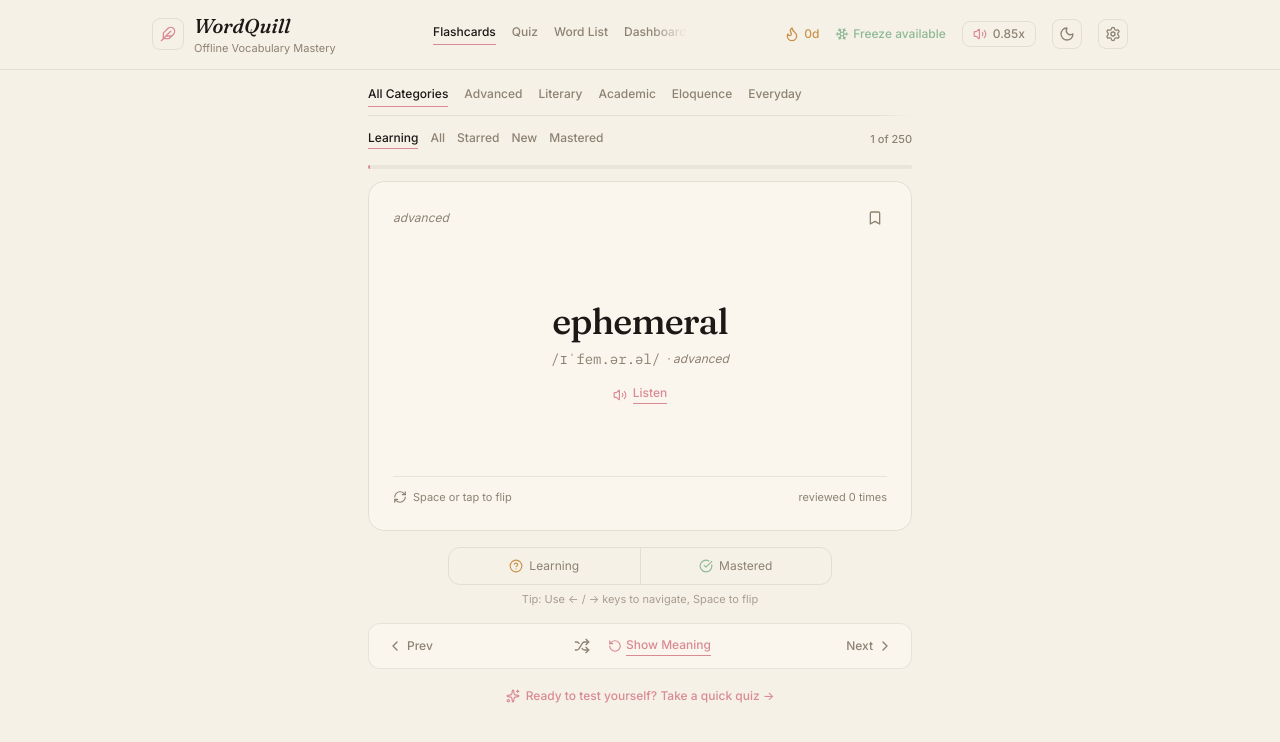
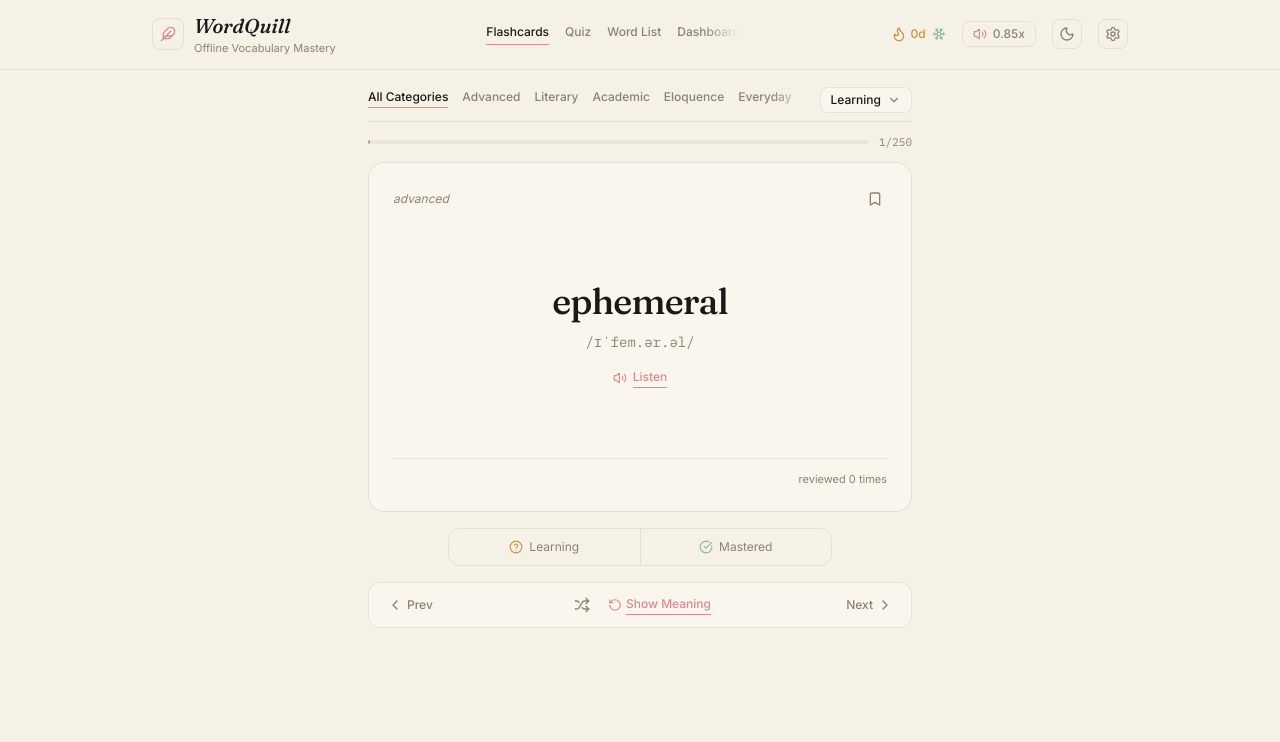
Before and after one commit to ShashiDao/WordQuill, a React (Vite) app: page / in a window 1280 px wide. Both pictures are taken after a click on the button "Skip". Shown: the top 742 px of the page. Built offline with nearby package versions, Linux system fonts and the light colour scheme.

Commit message:
refactor(ui): consolidate streak display and add word status filter
Merge streak and freeze indicators in the header for a cleaner UI. Add a dropdown menu to FlashcardView to allow filtering words by their learning status.

```diff
--- a/src/components/FlashcardView.tsx
+++ b/src/components/FlashcardView.tsx
@@ -4,13 +4,12 @@ import {
   Bookmark,
   ChevronLeft,
   ChevronRight,
+  ChevronDown,
   Shuffle,
   RotateCcw,
   CheckCircle,
   HelpCircle,
-  Sparkles,
   BookOpen,
-  RefreshCw,
 } from 'lucide-react';
 import type { WordItem, UserWordProgress } from '../types';
 import { speakWord } from '../utils/speech';
@@ -21,6 +20,14 @@ import {
   getDueWords,
   incrementDailyWordsReviewed,
 } from '../db/operations';
+
+const STATUS_OPTIONS: { id: string; label: string }[] = [
+  { id: 'learning', label: 'Learning' },
+  { id: 'all', label: 'All' },
+  { id: 'starred', label: 'Starred' },
+  { id: 'new', label: 'New' },
+  { id: 'mastered', label: 'Mastered' },
+];
 
 interface FlashcardViewProps {
   words: WordItem[];
@@ -50,10 +57,25 @@ export const FlashcardView: React.FC<FlashcardViewProps> = ({
     return 'all';
   });
   const [selectedStatusFilter, setSelectedStatusFilter] = useState<string>('learning');
+  const [isStatusMenuOpen, setIsStatusMenuOpen] = useState<boolean>(false);
+  const statusMenuRef = useRef<HTMLDivElement>(null);
   const [currentIndex, setCurrentIndex] = useState<number>(0);
   const [isFlipped, setIsFlipped] = useState<boolean>(false);
   const [isSpeaking, setIsSpeaking] = useState<boolean>(false);
   const [actionFeedback, setActionFeedback] = useState<string | null>(null);
+
+  // Close status dropdown on click outside
+  useEffect(() => {
+    const handleClickOutside = (e: MouseEvent) => {
+      if (statusMenuRef.current && !statusMenuRef.current.contains(e.target as Node)) {
+        setIsStatusMenuOpen(false);
+      }
+    };
+    if (isStatusMenuOpen) {
+      document.addEventListener('mousedown', handleClickOutside);
+      return () => document.removeEventListener('mousedown', handleClickOutside);
+    }
+  }, [isStatusMenuOpen]);
 
   // Touch gesture state for swipe support (no gesture library dependency)
   const [dragOffset, setDragOffset] = useState<{ x: number; y: number }>({ x: 0, y: 0 });
@@ -339,10 +361,9 @@ export const FlashcardView: React.FC<FlashcardViewProps> = ({
 
   return (
     <div className="mx-auto max-w-xl pb-24 pt-4 px-4">
-      {/* Category & Status Filters */}
-      <div className="mb-4 space-y-2.5">
-        {/* Category horizontal scroll tabs */}
-        <div className="flex items-center gap-4 overflow-x-auto pb-2 scrollbar-none border-b border-black/[0.08] dark:border-white/[0.08] mask-edge-fade">
+      {/* Consolidated Filter Row: Category tabs + Status dropdown */}
+      <div className="mb-3 flex items-center justify-between gap-3 border-b border-black/[0.08] pb-2 dark:border-white/[0.08]">
+        <div className="flex items-center gap-3.5 overflow-x-auto pb-0.5 scrollbar-none mask-edge-fade min-w-0 flex-1">
           {categories.map((cat) => (
             <button
               key={cat}
@@ -350,7 +371,7 @@ export const FlashcardView: React.FC<FlashcardViewProps> = ({
                 setSelectedCategory(cat);
                 setCurrentIndex(0);
               }}
-              className={`pb-1 text-xs font-medium capitalize whitespace-nowrap transition cursor-pointer ${
+              className={`pb-0.5 text-xs font-medium capitalize whitespace-nowrap transition cursor-pointer shrink-0 ${
                 selectedCategory === cat
                   ? 'text-[#1B1815] dark:text-[#F6F1E7] border-b border-[#D98A93]'
                   : 'text-[#8C8272] hover:text-[#1B1815] dark:hover:text-[#F6F1E7]'
@@ -365,38 +386,46 @@ export const FlashcardView: React.FC<FlashcardViewProps> = ({
           ))}
         </div>
 
-        {/* Status filter tabs */}
-        <div className="flex items-center justify-between gap-2 pt-1 text-xs text-[#8C8272]">
-          <div className="flex items-center gap-3">
-            {[
-              { id: 'learning', label: 'Learning' },
-              { id: 'all', label: 'All' },
-              { id: 'starred', label: 'Starred' },
-              { id: 'new', label: 'New' },
-              { id: 'mastered', label: 'Mastered' },
-            ].map((f) => (
+        {/* Compact Status Filter Dropdown */}
+        <div className="relative shrink-0" ref={statusMenuRef}>
+          <button
+            id="status-filter-btn"
+            type="button"
+            onClick={() => setIsStatusMenuOpen((prev) => !prev)}
+            className="inline-flex items-center gap-1.5 px-2.5 py-1 text-xs font-medium text-[#1B1815] dark:text-[#F6F1E7] rounded-lg border border-black/[0.08] dark:border-white/[0.08] bg-[#FAF6EE] dark:bg-[#201D1A] hover:border-[#D98A93] transition-colors cursor-pointer"
+            title="Filter by learning status"
+            aria-haspopup="true"
+            aria-expanded={isStatusMenuOpen}
+          >
+            <span>{STATUS_OPTIONS.find((o) => o.id === selectedStatusFilter)?.label || 'Status'}</span>
+            <ChevronDown className={`w-3.5 h-3.5 text-[#8C8272] transition-transform duration-150 ${isStatusMenuOpen ? 'rotate-180' : ''}`} />
+          </button>
+
+          {isStatusMenuOpen && (
+            <div className="absolute right-0 top-full mt-1.5 z-30 min-w-[130px] rounded-lg border border-black/[0.08] dark:border-white/[0.08] bg-[#FAF6EE] dark:bg-[#201D1A] py-1 shadow-lg">
+              {STATUS_OPTIONS.map((f) => (
                 <button
                   key={f.id}
+                  type="button"
                   onClick={() => {
                     setSelectedStatusFilter(f.id);
                     setCurrentIndex(0);
+                    setIsStatusMenuOpen(false);
                   }}
-                className={`pb-0.5 text-xs font-medium transition cursor-pointer ${
+                  className={`w-full px-3 py-1.5 text-left text-xs transition-colors cursor-pointer flex items-center justify-between ${
                     selectedStatusFilter === f.id
-                    ? 'text-[#1B1815] dark:text-[#F6F1E7] border-b border-[#D98A93]'
-                    : 'text-[#8C8272] hover:text-[#1B1815] dark:hover:text-[#F6F1E7]'
+                      ? 'text-[#D98A93] font-medium'
+                      : 'text-[#1B1815] dark:text-[#F6F1E7] hover:bg-black/[0.04] dark:hover:bg-white/[0.04]'
                   }`}
                 >
-                {f.label}
+                  <span>{f.label}</span>
+                  {selectedStatusFilter === f.id && (
+                    <span className="w-1.5 h-1.5 rounded-full bg-[#D98A93]" />
+                  )}
                 </button>
               ))}
             </div>
-
-          <div className="text-[11px] font-medium text-[#8C8272]">
-            {filteredWords.length > 0
-              ? `${currentIndex + 1} of ${filteredWords.length}`
-              : '0 words'}
-          </div>
+          )}
         </div>
       </div>
 
@@ -424,14 +453,19 @@ export const FlashcardView: React.FC<FlashcardViewProps> = ({
       ) : (
         currentWord && (
           <>
-            {/* Progress bar */}
-            <div className="mb-3 h-1 w-full overflow-hidden rounded-full bg-black/[0.05] dark:bg-white/[0.05]">
+            {/* Progress bar with inline position */}
+            <div className="mb-3 flex items-center gap-2.5">
+              <div className="h-1 flex-1 overflow-hidden rounded-full bg-black/[0.05] dark:bg-white/[0.05]">
                 <div
                   className="h-full bg-[#D98A93] transition-all duration-300"
                   style={{
                     width: `${((currentIndex + 1) / filteredWords.length) * 100}%`,
                   }}
                 />
+              </div>
+              <span className="text-[11px] font-mono text-[#8C8272] shrink-0">
+                {currentIndex + 1}/{filteredWords.length}
+              </span>
             </div>
 
             {/* Interactive 3D Flip Card Container with Swipe Gestures */}
@@ -531,12 +565,9 @@ export const FlashcardView: React.FC<FlashcardViewProps> = ({
                     >
                       {currentWord.word}
                     </h2>
-                    <div className="flex items-center gap-1.5 mt-2">
+                    <div className="mt-2">
                       <span className="font-mono-ipa text-sm text-[#8C8272]">
                         {currentWord.phonetic}
-                      </span>
-                      <span className="text-xs italic text-[#8C8272]">
-                        · {currentWord.category}
                       </span>
                     </div>
 
@@ -554,12 +585,8 @@ export const FlashcardView: React.FC<FlashcardViewProps> = ({
                     </button>
                   </div>
 
-                  {/* Card Footer Hint */}
-                  <div className="flex items-center justify-between text-[11px] text-[#8C8272] border-t border-black/[0.08] dark:border-white/[0.08] pt-3">
-                    <span className="inline-flex items-center gap-1.5">
-                      <RefreshCw className="w-3.5 h-3.5 text-[#8C8272]" />
-                      <span>Space or tap to flip</span>
-                    </span>
+                  {/* Card Footer: Review status */}
+                  <div className="flex items-center justify-end text-[11px] text-[#8C8272] border-t border-black/[0.08] dark:border-white/[0.08] pt-3">
                     <span>
                       {currentProgress?.status === 'mastered'
                         ? 'Mastered · '
@@ -699,12 +726,6 @@ export const FlashcardView: React.FC<FlashcardViewProps> = ({
                       )}
                     </div>
                   </div>
-
-                  {/* Card Footer Hint */}
-                  <div className="flex items-center justify-center gap-1.5 text-[11px] text-[#8C8272] border-t border-black/[0.08] dark:border-white/[0.08] pt-2.5">
-                    <RefreshCw className="w-3.5 h-3.5 text-[#8C8272]" />
-                    <span>Tap or swipe vertical to flip</span>
-                  </div>
                 </div>
               </div>
             </div>
@@ -744,12 +765,6 @@ export const FlashcardView: React.FC<FlashcardViewProps> = ({
                 <CheckCircle className="w-3.5 h-3.5 text-[#8FB996]" />
                 <span>Mastered</span>
               </button>
-            </div>
-
-            {/* Interaction tip */}
-            <div className="mt-1.5 text-center text-[11px] text-[#8C8272]/75">
-              <span className="hidden sm:inline">Tip: Use &larr; / &rarr; keys to navigate, Space to flip</span>
-              <span className="sm:hidden">Tip: Swipe &rarr; for Mastered, &larr; for Learning, &uarr;&darr; to flip</span>
             </div>
 
             {/* Navigation & Controls Bar */}
@@ -796,19 +811,6 @@ export const FlashcardView: React.FC<FlashcardViewProps> = ({
                 <ChevronRight className="w-4 h-4" />
               </button>
             </div>
-
-            {/* Quick Practice Prompt */}
-            {onNavigateToQuiz && (
-              <div className="mt-4 text-center">
-                <button
-                  onClick={onNavigateToQuiz}
-                  className="inline-flex items-center gap-1.5 text-xs font-medium text-[#D98A93] hover:underline cursor-pointer"
-                >
-                  <Sparkles className="w-3.5 h-3.5 text-[#D98A93]" />
-                  <span>Ready to test yourself? Take a quick quiz &rarr;</span>
-                </button>
-              </div>
-            )}
           </>
         )
       )}
--- a/src/components/Header.tsx
+++ b/src/components/Header.tsx
@@ -109,28 +109,26 @@ export const Header: React.FC<HeaderProps> = ({
 
         {/* Right Actions */}
         <div className="flex items-center gap-3 sm:gap-4">
-          {/* Streak indicator - plain text + icon, no pill */}
+          {/* Compact Streak & Freeze Badge */}
           <div
             id="streak-badge"
-            className="flex items-center gap-1 text-xs font-medium text-[#C9924A]"
-            title={`${streak} day learning streak`}
+            className="flex items-center gap-1.5 text-xs font-medium text-[#C9924A]"
+            title={`${streak} day learning streak${freezeAvailable ? ' · 1 streak freeze available' : ''}`}
           >
+            <div className="flex items-center gap-1">
               <Flame className="w-4 h-4 text-[#C9924A]" />
               <span>{streak}d</span>
             </div>
-
-          {/* Freeze available indicator - plain icon + text, no pill */}
             {freezeAvailable && (
-            <div
+              <span
                 id="freeze-available-indicator"
-              className="flex items-center gap-1 text-xs font-medium text-[#8FB996]"
+                className="inline-flex items-center text-[#8FB996]"
                 title="1 streak freeze available in current 7-day window"
               >
                 <Snowflake className="w-3.5 h-3.5 text-[#8FB996]" />
-              <span className="hidden sm:inline">Freeze available</span>
-              <span className="sm:hidden">Freeze</span>
+              </span>
+            )}
           </div>
-          )}
 
           {/* Speech Rate Control */}
           <button
```
Lines whose indentation alone changed are shown as unchanged.
